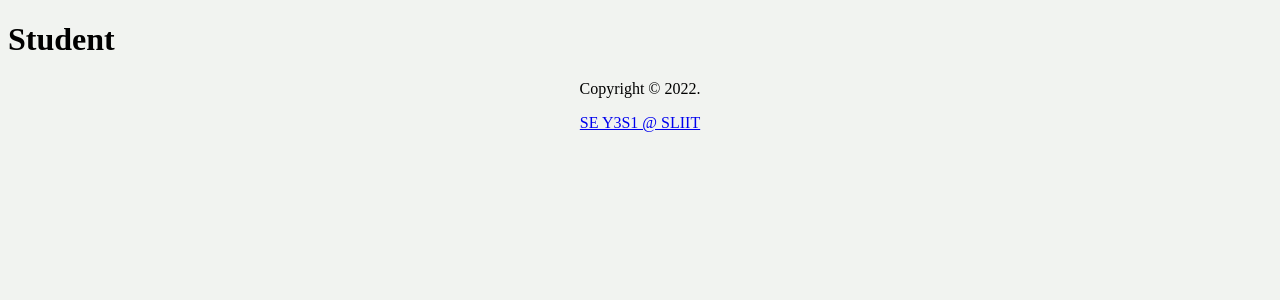
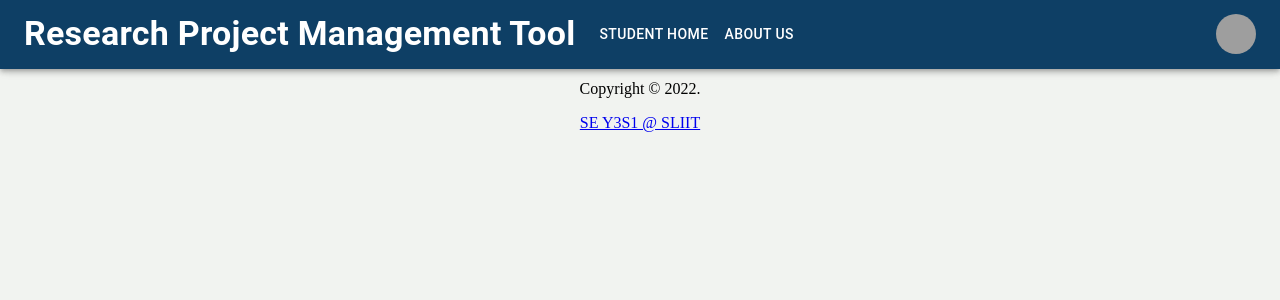
Before and after one commit to supundileepa00/research-project-management-tool-af, a React (Vite) app in the folder frontend_new/: page /student in a window 1280 px wide. Shown: the top 300 px of the page. Built offline with nearby package versions, Linux system fonts and the light colour scheme; grey boxes are pictures that could not be loaded.

Commit message:
Appbar for student created

```diff
--- a/frontend_new/src/App.js
+++ b/frontend_new/src/App.js
@@ -11,7 +11,7 @@
 import RegisterStaff from "./components/admin/Users/Staff/RegisterStaff";
 import Login from "./components/Login";
 import SupervisorHome from "./components/SupervisorHome";
-import StudentHome from "./components/StudentHome";
+import StudentHome from "./components/student/StudentHome";
 import Footer from "./components/footer/Footer";
 import UpdateStaff from "./components/admin/Users/Staff/UpdateStaff";
 import UpdateStudent from "./components/admin/Users/Student/UpdateStudent";
--- a/frontend_new/src/components/StudentHome.js
+++ /dev/null
@@ -1,9 +0,0 @@
-function StudentHome() {
-  return (
-    <div>
-      <h1>Student</h1>
-    </div>
-  );
-}
-
-export default StudentHome;
--- /dev/null
+++ b/frontend_new/src/components/appBar/ResponsiveStudentHome.js
@@ -0,0 +1,172 @@
+import * as React from "react";
+import AppBar from "@mui/material/AppBar";
+import Box from "@mui/material/Box";
+import Toolbar from "@mui/material/Toolbar";
+import IconButton from "@mui/material/IconButton";
+import Typography from "@mui/material/Typography";
+import Menu from "@mui/material/Menu";
+import MenuIcon from "@mui/icons-material/Menu";
+import Container from "@mui/material/Container";
+import Avatar from "@mui/material/Avatar";
+import Button from "@mui/material/Button";
+import Tooltip from "@mui/material/Tooltip";
+import MenuItem from "@mui/material/MenuItem";
+import { createTheme } from "@mui/material/styles";
+import { useNavigate } from "react-router-dom";
+import ShoppingCartIcon from "@mui/icons-material/ShoppingCart";
+import Badge from "@mui/material/Badge";
+import { useEffect, useState } from "react";
+import axios from "axios";
+
+const pages = [
+  {
+    name: "Student Home",
+    link: "/student",
+  },
+
+  {
+    name: "About Us",
+    link: "#",
+  },
+];
+const settings = ["Logout"];
+
+const ResponsiveStudentHome = () => {
+  const navigate = useNavigate();
+
+  const [anchorElNav, setAnchorElNav] = React.useState(null);
+  const [anchorElUser, setAnchorElUser] = React.useState(null);
+
+  const handleOpenNavMenu = (event) => {
+    setAnchorElNav(event.currentTarget);
+  };
+  const handleOpenUserMenu = (event) => {
+    setAnchorElUser(event.currentTarget);
+  };
+
+  const handleCloseNavMenu = () => {
+    setAnchorElNav(null);
+  };
+
+  const handleCloseUserMenu = () => {
+    setAnchorElUser(null);
+  };
+
+  return (
+    <AppBar position="fixed" style={{ background: "#0E3F65" }}>
+      <Container maxWidth="xl">
+        <Toolbar disableGutters>
+          <Typography
+            variant="h4"
+            noWrap
+            component="div"
+            sx={{ mr: 2, display: { xs: "none", md: "flex" }, fontWeight: 700 }}
+          >
+            Research Project Management Tool
+          </Typography>
+
+          <Box sx={{ flexGrow: 1, display: { xs: "flex", md: "none" } }}>
+            <IconButton
+              size="large"
+              aria-label="account of current user"
+              aria-controls="menu-appbar"
+              aria-haspopup="true"
+              onClick={handleOpenNavMenu}
+              color="inherit"
+            >
+              <MenuIcon />
+            </IconButton>
+            <Menu
+              id="menu-appbar"
+              anchorEl={anchorElNav}
+              anchorOrigin={{
+                vertical: "bottom",
+                horizontal: "left",
+              }}
+              keepMounted
+              transformOrigin={{
+                vertical: "top",
+                horizontal: "left",
+              }}
+              open={Boolean(anchorElNav)}
+              onClose={handleCloseNavMenu}
+              sx={{
+                display: { xs: "block", md: "none" },
+              }}
+            >
+              {pages.map((page) => (
+                <MenuItem
+                  key={page}
+                  onClick={() => {
+                    navigate(page.link);
+                  }}
+                >
+                  <Typography textAlign="center">{page.name}</Typography>
+                </MenuItem>
+              ))}
+            </Menu>
+          </Box>
+          <Typography
+            variant="h4"
+            noWrap
+            component="div"
+            sx={{
+              flexGrow: 1,
+              display: { xs: "flex", md: "none" },
+              fontWeight: 700,
+            }}
+          >
+            Research Project Management Tool
+          </Typography>
+          <Box sx={{ flexGrow: 1, display: { xs: "none", md: "flex" } }}>
+            {pages.map((page) => (
+              <Button
+                key={page}
+                onClick={() => {
+                  navigate(page.link);
+                }}
+                sx={{ my: 2, color: "white", display: "block" }}
+              >
+                {page.name}
+              </Button>
+            ))}
+          </Box>
+
+          <Box sx={{ flexGrow: 0 }}>
+            <Tooltip title="Open Menu">
+              <IconButton onClick={handleOpenUserMenu} sx={{ p: 0 }}>
+                <Avatar src="avatar.png" />
+              </IconButton>
+            </Tooltip>
+            <Menu
+              sx={{ mt: "45px" }}
+              id="menu-appbar"
+              anchorEl={anchorElUser}
+              anchorOrigin={{
+                vertical: "top",
+                horizontal: "right",
+              }}
+              keepMounted
+              transformOrigin={{
+                vertical: "top",
+                horizontal: "right",
+              }}
+              open={Boolean(anchorElUser)}
+              onClose={handleCloseUserMenu}
+            >
+              <MenuItem
+                onClick={() => {
+                  navigate("/");
+                  localStorage.clear();
+                }}
+              >
+                <Typography textAlign="center">Logout</Typography>
+              </MenuItem>
+            </Menu>
+          </Box>
+        </Toolbar>
+      </Container>
+    </AppBar>
+  );
+};
+export default ResponsiveStudentHome;
--- /dev/null
+++ b/frontend_new/src/components/student/StudentHome.js
@@ -0,0 +1,12 @@
+import ResponsiveStudentHome from "../appBar/ResponsiveStudentHome";
+
+function StudentHome() {
+  return (
+    <div>
+      <ResponsiveStudentHome />
+      <h1>Student</h1>
+    </div>
+  );
+}
+
+export default StudentHome;
```
Also changed, not shown: 2 other files (tests, documents, lock files or other folders).
